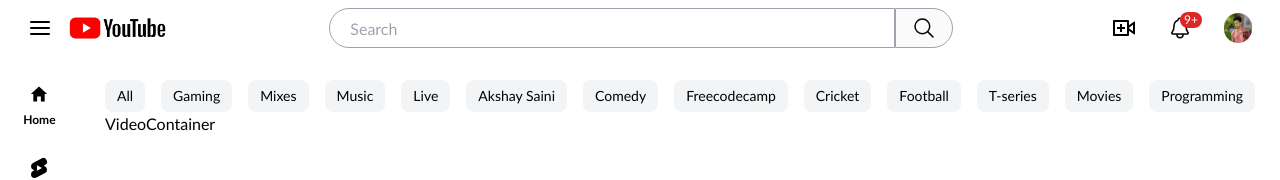
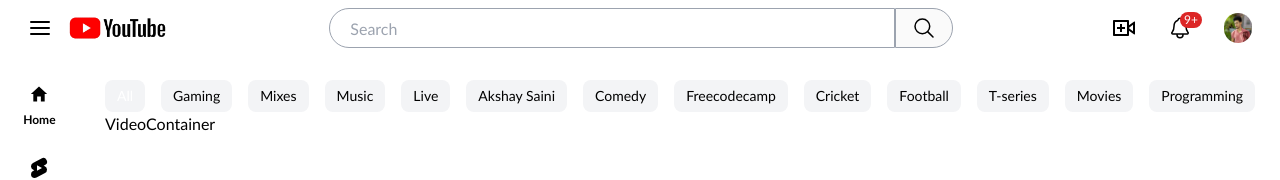
Before and after one commit to onkar895/YouTube-UI, a React (Vite) app: page / in a window 1280 px wide. Shown: the top 180 px of the page. Built offline with nearby package versions, Linux system fonts and the light colour scheme.

Commit message:
Updated ButtonList, Constants and added Horizontal Scrolling to ButtonList

```diff
--- a/package.json
+++ b/package.json
@@ -22,10 +22,7 @@
         "redux": "^5.0.0"
     },
     "devDependencies": {
-        "@fortawesome/fontawesome-svg-core": "^6.4.2",
-        "@fortawesome/free-brands-svg-icons": "^6.4.2",
-        "@fortawesome/free-regular-svg-icons": "^6.4.2",
-        "@fortawesome/free-solid-svg-icons": "^6.4.2",
+        "free-solid-svg-icons": "^6.4.2",
         "@types/react": "^18.2.37",
         "@types/react-dom": "^18.2.15",
         "@vitejs/plugin-react": "^4.2.0",
--- a/src/Components/MainContainer/ButtonList.jsx
+++ b/src/Components/MainContainer/ButtonList.jsx
@@ -6,20 +6,20 @@
 const ButtonList = () => {
 
   return (
-    <div className='flex mt-20 gap-4 overflow-x-scroll no-scrollbar'>
-      {
-        ButtonNames.map((name, index) => (
-          <div key={index}>
-            <li className='list-none bg-gray-100 px-[12px] py-[6px] rounded-lg hover:bg-black hover:text-white text-sm'>
+    <div className='mt-20 w-[90vw]'>
+      <ul className='flex text-sm gap-4 overflow-x-scroll scrollBar whitespace-nowrap'>
+        {
+          ButtonNames.map((name, index) => (
+            <li key={index} className={`bg-gray-100 hover:bg-black hover:text-white px-[12px] py-[6px] rounded-lg ${name === "All" ? "bg-black text-white" : " "}`}>
               <NavLink>
                 <span>
                   {name}
                 </span>
               </NavLink>
             </li>
-          </div>
-        ))
-      }
+          ))
+        }
+      </ul>
     </div>
   );
 };
--- a/src/index.css
+++ b/src/index.css
@@ -1,21 +1,6 @@
 @tailwind base;
 @tailwind components;
 @tailwind utilities;
-
-@layer utilities {
-    @variants responsive {
-        /* Hide scrollbar for Chrome, Safari and Opera */
-        .no-scrollbar::-webkit-scrollbar {
-            display: none;
-        }
-
-        /* Hide scrollbar for IE, Edge and Firefox */
-        .no-scrollbar {
-            -ms-overflow-style: none; /* IE and Edge */
-            scrollbar-width: none; /* Firefox */
-        }
-    }
-}
 
 body {
     font-family: "Trebuchet MS", "Lucida Sans Unicode", "Lucida Grande", "Lucida Sans", Arial, sans-serif;
@@ -41,3 +26,8 @@
     border-radius: 12px;
     height: 50px !important;
 }
+
+.scrollBar::-webkit-scrollbar {
+    width: 0.5vw;
+    height: 1.2vh;
+}
--- a/src/utils/constants.jsx
+++ b/src/utils/constants.jsx
@@ -113,4 +113,9 @@
   "T-series",
   "Movies",
   "Programming",
+  "Cricket",
+  "Football",
+  "T-series",
+  "Movies",
+  "Programming",
 ];
```
